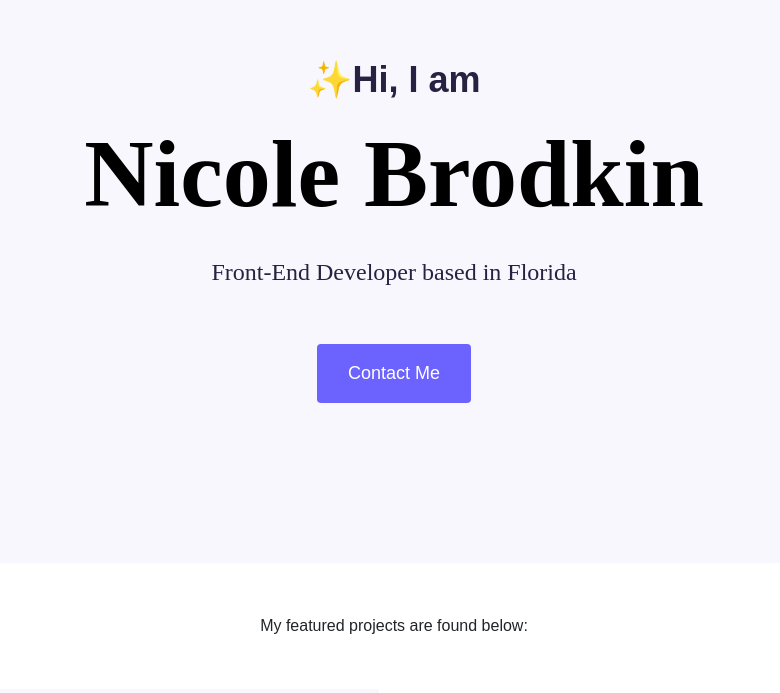
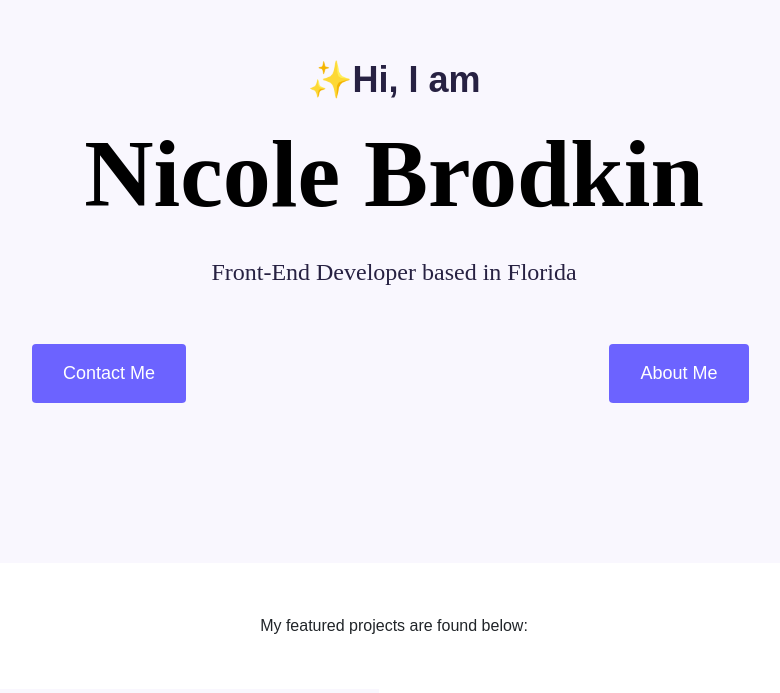
Before and after one commit to Nikoteenie/Hello-New, a plain HTML site: page index.html in a window 1280 px wide. Shown: the part 107-800 px from the top of the page, without its empty margins (246-1026 px from the left). Drawn offline with nearby package versions, Linux system fonts and the light colour scheme.

```diff
--- a/index.html
+++ b/index.html
@@ -25,9 +25,18 @@
       <p>✨Hi, I am</p>
       <h1>Nicole Brodkin</h1>
       <h2 class="mb-5">Front-End Developer based in Florida</h2>
+<div class="container">
+  <div class="row">
+    <div class="col-6">
+<a class="btn btn-branding" href="#">Contact Me</a>
+    </div>
+     <div class="col-6">
+<a class="btn btn-branding" href="/about.html">About Me</a>
+    </div>
+    </div>
+  </div>
+</div>
 
-      <a class="btn btn-branding" href="#">Contact Me</a>
-    </div>
     <p class="text-center m-5">My featured projects are found below:</p>
     <div class="container">
       <div class="row mb-5">
```
